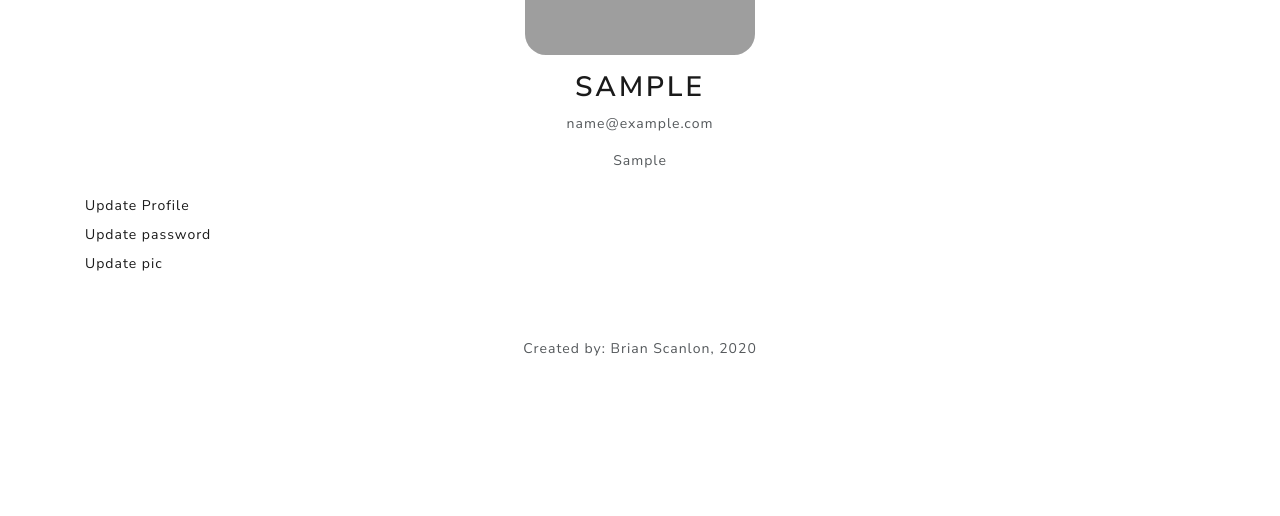
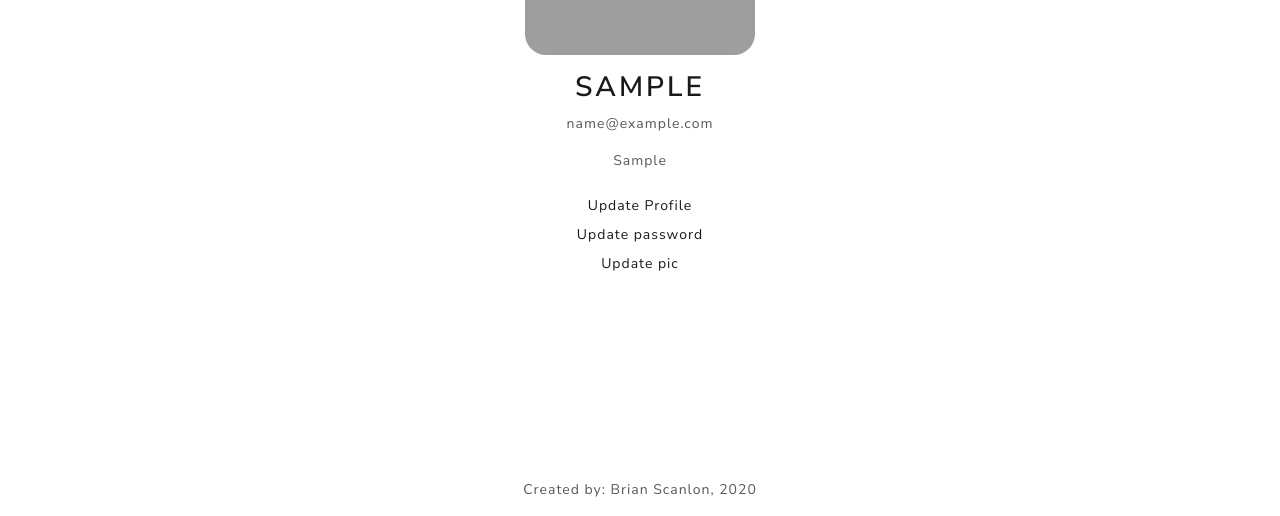
Before and after one commit to brianscan14/XYfitness, a Django app: page /accounts/profile/ in a window 1280 px wide. Shown: the part 319-835 px from the top of the page. Before the commit the page ends 675 px from the top, so only its background shows below. Run offline with Django 3.2, Linux system fonts and the light colour scheme; the visitor is signed in with stand-in values (Sample User, id 1); some libraries are stand-ins or nearby versions; grey boxes are pictures that could not be loaded.

Commit message:
centering content

```diff
--- a/accounts/templates/profile.html
+++ b/accounts/templates/profile.html
@@ -17,7 +17,7 @@
 
 {% block content %}
 
-<div class="container my-5">
+<div class="container my-5 vh-full">
     <div class="row my-2">
         <div class="col-6 mx-auto centered">
             <p><img class="before-after-pic" src="{{ MEDIA_URL }}{{ user.profile.profile_pic }}"></p>
@@ -27,17 +27,17 @@
         </div>
     </div>
     <div class="row my-2">
-        <div class="col-12">
+        <div class="col centered">
             <a href="{% url 'update_profile' %}">Update Profile</a>
         </div>
     </div>
     <div class="row">
-        <div class="col-12">
+        <div class="col centered">
             <a href="{% url 'update_password' %}">Update password</a>
         </div>
     </div>
     <div class="row my-2">
-        <div class="col-12">
+        <div class="col centered">
             <a href="{% url 'update_profile_pic' %}">Update pic</a>
         </div>
     </div>
```
